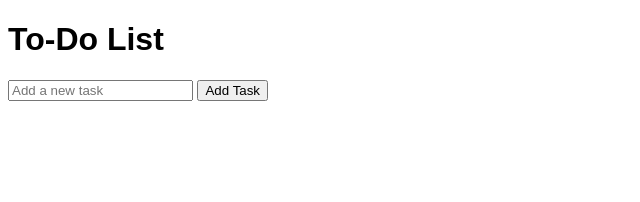
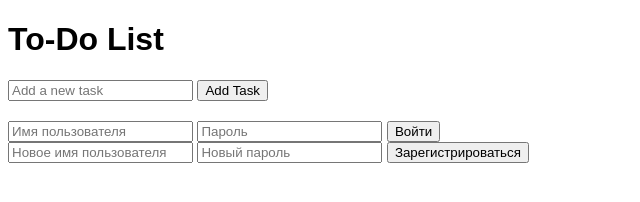
Before and after one commit to DaniilTarasenko/Lab1, a website: page frontend/index.html in a window 1280 px wide. Shown: the whole page, without its empty margins (0-640 px from the left). Drawn offline with Linux system fonts and the light colour scheme; no server answers.

Commit message:
Update index.html

```diff
--- a/frontend/index.html
+++ b/frontend/index.html
@@ -27,3 +27,17 @@
 <script src="script.js"></script> <!-- Подключаем JavaScript файл -->
 </body>
 </html>
+
+<!-- Форма входа -->
+<form id="loginForm">
+  <input type="text" id="username" placeholder="Имя пользователя" required>
+  <input type="password" id="password" placeholder="Пароль" required>
+  <button type="submit">Войти</button>
+</form>
+
+<!-- Форма регистрации -->
+<form id="registerForm">
+  <input type="text" id="newUsername" placeholder="Новое имя пользователя" required>
+  <input type="password" id="newPassword" placeholder="Новый пароль" required>
+  <button type="submit">Зарегистрироваться</button>
+</form>
```
